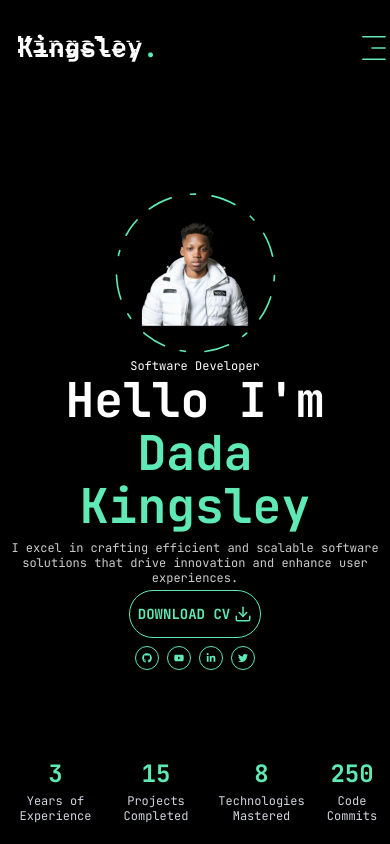
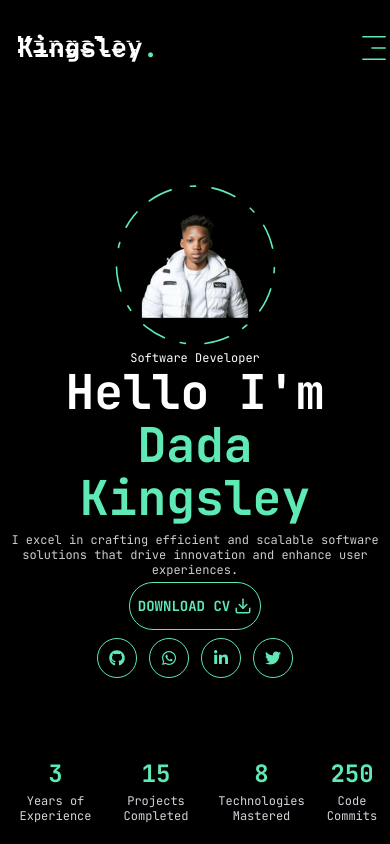
Before and after one commit to King-web-cell-05/demilade-portfolio, a Next.js app: page / in a window 390 px wide. Built offline with nearby package versions, Linux system fonts and the light colour scheme.

Commit message:
Update work,resume,social.tsx and mobile view responsivenss

```diff
--- a/app/layout.tsx
+++ b/app/layout.tsx
@@ -1,40 +1,47 @@
-import './globals.css'
-import { JetBrains_Mono, Poppins } from 'next/font/google'
-import Header from "@/components/ui/Header"
-import PageTransition from "@/components/Pagetransition"
-  // Load fonts
+import "./globals.css";
+import { JetBrains_Mono, Poppins } from "next/font/google";
+import Header from "@/components/ui/Header";
+import Pagetransition from "@/components/Pagetransition";
+import Stairtransition from "@/components/Stairtransition";
+import { ReactNode } from "react";
+
+// Load fonts
 const jetbrainsMono = JetBrains_Mono({
-  subsets: ['latin'],
-  weight: ['400', '500', '700'],
-  variable: '--font-jetbrains',
-})
+  subsets: ["latin"],
+  weight: ["400", "500", "700"],
+  variable: "--font-jetbrains",
+});
 
 const poppins = Poppins({
-  subsets: ['latin'],
-  weight: ['400', '600', '700'],
-  variable: '--font-poppins',
-})
+  subsets: ["latin"],
+  weight: ["400", "600", "700"],
+  variable: "--font-poppins",
+});
 
 export const metadata = {
-  title: 'King Portfolio',
-  description: 'Full-stack developer portfolio showcasing modern web design and interactive projects',
-}
+  title: "King Portfolio",
+  description:
+    "Full-stack developer portfolio showcasing modern web design and interactive projects",
+      icons: {
 
-import { ReactNode } from 'react';
-import Pagetransition from '@/components/Pagetransition'
-import Stairtransition from '@/components/Stairtransition'
+  },
+
+};
 
 export default function RootLayout({ children }: { children: ReactNode }) {
   return (
-    <html lang="en" className={`${jetbrainsMono.variable} ${poppins.variable}`}>
+    <html
+      lang="en"
+      className={`${jetbrainsMono.variable} ${poppins.variable}`}
+    >
+      <head>
+
+      </head>
       <body className="antialiased">
-        <Header/>
-        <Stairtransition/>
-        <Pagetransition>   {children}  </Pagetransition>
-
-
-
+        <Header />
+        <Stairtransition />
+        <Pagetransition>{children}</Pagetransition>
       </body>
     </html>
-  )
+  );
 }
--- a/app/page.tsx
+++ b/app/page.tsx
@@ -35,9 +35,18 @@ const Home = () => {
             </Button>
             <div className="mb-2 sm:mb-6 xl:mb-0">
               <Socials
-                containerStyles="flex gap-2 sm:gap-6 max-[344px]:gap-[2px]"
-                iconstyles="w-6 h-6 sm:w-9 sm:h-9 max-[344px]:w-5 max-[344px]:h-5 border border-emerald-300 rounded-full flex justify-center items-center text-emerald-300 text-[10px] sm:text-base max-[344px]:text-[9px] hover:bg-emerald-300 hover:text-black hover:transition-all duration-500"
-              />
+  containerStyles="flex gap-3 sm:gap-6 max-[344px]:gap-[4px]"
+  iconstyles="
+    w-10 h-10 sm:w-12 sm:h-12
+    max-[344px]:w-8 max-[344px]:h-8
+    border border-emerald-300
+    rounded-full flex justify-center items-center
+    text-emerald-300
+    text-[16px] sm:text-[20px] max-[344px]:text-[12px]
+    hover:bg-emerald-300 hover:text-black
+    transition-all duration-500 sm:top-30"
+/>
+
             </div>
           </div>
         </div>
--- a/app/resume/page.tsx
+++ b/app/resume/page.tsx
@@ -176,7 +176,7 @@ const Resume = () => {
       initial={{ opacity: 0 }}
       animate={{
         opacity: 1,
-        transition: { delay: 1.4, duration: 0.4, ease: "easeIn" },
+        transition: { delay: 1, duration: 0.4, ease: "easeIn" },
       }}
       className="min-h-[80vh] flex items-center justify-center py-12 xl:py-0"
     >
--- a/app/services/page.tsx
+++ b/app/services/page.tsx
@@ -42,7 +42,7 @@ const Services = () => {
           initial={{ opacity: 0 }}
           animate={{
             opacity: 1,
-            transition: { delay: 1.4, duration: 0.4, ease: "easeIn" },
+            transition: { delay: 1, duration: 0.4, ease: "easeIn" },
           }}
           className="grid grid-cols-1 md:grid-cols-2 gap-[60px]"
         >
--- a/app/work/page.tsx
+++ b/app/work/page.tsx
@@ -30,7 +30,7 @@ const projects = [
     stack: [{ name: "Html 5" }, { name: "Css 3" }, { name: "Javascript" }],
     image: "/assets/assets/work-images/profile-card-pic.png",
     live: "https://king-web-cell-05.github.io/profile-card-design/",
-    github: "",
+    github: "https://github.com/King-web-cell-05/profile-card-design",
   },
   {
     num: "02",
@@ -41,7 +41,7 @@ const projects = [
     stack: [{ name: "Html 5" }, { name: "Css 3" }, { name: "Javascript" }],
     image: "/assets/assets/work-images/login-page.jpg",
     live: "https://king-web-cell-05.github.io/login-design/",
-    github: "",
+    github: "https://github.com/King-web-cell-05/login-design",
   },
   {
     num: "03",
@@ -52,7 +52,7 @@ const projects = [
     stack: [{ name: "Html 5" }, { name: "Css 3" }, { name: "Javascript" }],
     image: "/assets/assets/work-images/todo-app.jpg",
     live: "https://king-web-cell-05.github.io/todo-app/",
-    github: "",
+    github: "https://github.com/King-web-cell-05/todo-app",
   },
   {
     num: "04",
@@ -63,7 +63,7 @@ const projects = [
     stack: [{ name: "Html 5" }, { name: "Css 3" }, { name: "Javascript" }],
     image: "/assets/assets/work-images/weather-apc.jpg",
     live: "https://king-web-cell-05.github.io/weather-Apc/",
-    github: "",
+    github: "https://github.com/King-web-cell-05/weather-Apc",
   },
   {
     num: "05",
@@ -78,7 +78,7 @@ const projects = [
     ],
     image: "/assets/assets/work-images/quiz-app.png",
     live: "https://quiz-app-rho-ebon.vercel.app",
-    github: "",
+    github: "https://github.com/King-web-cell-05/quiz-app",
   },
   {
     num: "06",
@@ -93,7 +93,7 @@ const projects = [
     ],
     image: "/assets/assets/work-images/real-estate-pic.jpg",
     live: "https://realestate-alpha-eight.vercel.app",
-    github: "",
+    github: "https://github.com/King-web-cell-05/realestate",
   },
   {
     num: "07",
@@ -108,7 +108,7 @@ const projects = [
     ],
     image: "/assets/assets/work-images/king-portfolio.jpg",
     live: "https://king-portfolio-nu.vercel.app/",
-    github: "",
+    github: "https://github.com/King-web-cell-05/kingsley-portfolio",
   },
 ];
 
--- a/components/Social.tsx
+++ b/components/Social.tsx
@@ -1,13 +1,14 @@
-import Link from "next/link"
-import {FaGithub, FaLinkedinIn, FaYoutube, FaTwitter} from "react-icons/fa"
- const socials = [
-    {icon: <FaGithub/>, path:""},
-    {icon: <FaYoutube/>, path:""},
-    {icon: <FaLinkedinIn/>, path:""},
-    {icon: <FaTwitter/>, path:""},
-
- ];
-
+import Link from "next/link";
+import { FaGithub, FaLinkedinIn, FaWhatsapp, FaTwitter } from "react-icons/fa";
+const socials = [
+  { icon: <FaGithub />, path: "https://github.com/King-web-cell-05" },
+  { icon: <FaWhatsapp />, path: "https://wa.me/+2349065644691" },
+  {
+    icon: <FaLinkedinIn />,
+    path: "https://www.linkedin.com/in/dada-kingsley-a0858637a?utm_source=share&utm_campaign=share_via&utm_content=profile&utm_medium=android_app",
+  },
+  { icon: <FaTwitter />, path: "https://x.com/codekingz05?t=9O_LxxKQkQT5DRWOxohwvw&s=08" },
+];
 
 import React from "react";
 
@@ -16,7 +17,7 @@ interface SocialProps {
   iconstyles?: string;
 }
 
-const Social: React.FC<SocialProps> = ({containerStyles, iconstyles}) => {
+const Social: React.FC<SocialProps> = ({ containerStyles, iconstyles }) => {
   return (
     <div className={containerStyles}>
       {socials.map((item, index) => (
@@ -26,6 +27,6 @@ const Social: React.FC<SocialProps> = ({containerStyles, iconstyles}) => {
       ))}
     </div>
   );
-}
+};
 
-export default Social
+export default Social;
```
Also changed, not shown: public/assets/assets/work-images/king-pic.jpg (added).
